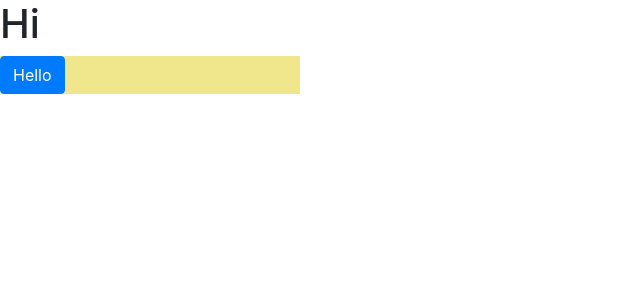
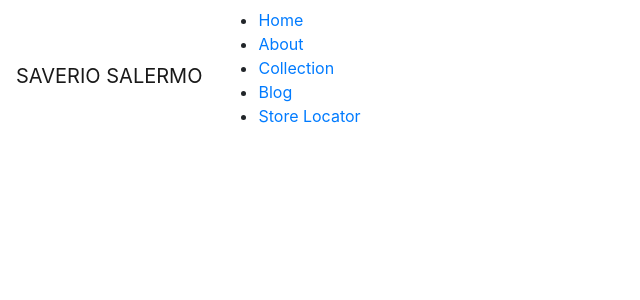
Before and after one commit to G3nK3n/React-Projects, a React (Create React App) app in the folder recreation-1/: page / in a window 1280 px wide. Shown: the top 300 px of the page, without its empty margins (0-640 px from the left). Built offline with nearby package versions, Linux system fonts and the light colour scheme.

Commit message:
Added Links component with list of links

```diff
--- a/recreation-1/src/App.js
+++ b/recreation-1/src/App.js
@@ -4,7 +4,6 @@
 
 class App extends Component {
   render() {
-    {/*Add Bootstrap link, test css modules*/}
     return(
       <div>
         <Layout />
--- a/recreation-1/src/Components/Header/Header.js
+++ b/recreation-1/src/Components/Header/Header.js
@@ -2,13 +2,19 @@
 import classes from '../Header/Header.module.css';
 import 'bootstrap/dist/css/bootstrap.min.css'; //Must include this to make Bootstrap work? Not sure....
 //import Container from 'react-bootstrap/Container';
-//import NavbarBrand from 'react-bootstrap/NavbarBrand';
-//import Nav from 'react-bootstrap/Nav';
-import Button from 'react-bootstrap/Button';
+import Navbar from 'react-bootstrap/Navbar';
+
+import Links from '../Header/HeaderList/HeaderList';
+
+
 
 const header = props => (
     <div className={classes.Header}>
-        <Button>Hello</Button>
+        <Navbar>
+            <Navbar.Brand href="#home">SAVERIO SALERMO</Navbar.Brand>
+            <Links />
+            {/* Make container and add css modules for these links to match recreation */}
+        </Navbar>
     </div>
 );
 
--- a/recreation-1/src/Components/Header/Header.module.css
+++ b/recreation-1/src/Components/Header/Header.module.css
@@ -1,8 +1,3 @@
 .Header {
-    width: 300px;
-    background-color: khaki;
+
 }
-
-.Header p {
-    color: blue;
-}
--- /dev/null
+++ b/recreation-1/src/Components/Header/HeaderList/HeaderList.js
@@ -0,0 +1,17 @@
+import React from 'react';
+
+const links = props => {
+    const linkName = ['Home', 'About', 'Collection', 'Blog', 'Store Locator'];
+
+    const linksItems = linkName.map((link) =>
+        <li>
+            <a href={link.toString()}>{link}</a>
+        </li>
+    );
+
+    return (
+        <ul>{linksItems}</ul>
+    );
+};
+
+export default links;
--- a/recreation-1/src/Components/Layout/Layout.js
+++ b/recreation-1/src/Components/Layout/Layout.js
@@ -4,7 +4,6 @@
 
 const layout = props => (
     <div>
-        <h1>Hi</h1>
         <Header />
     </div>
 );
```
